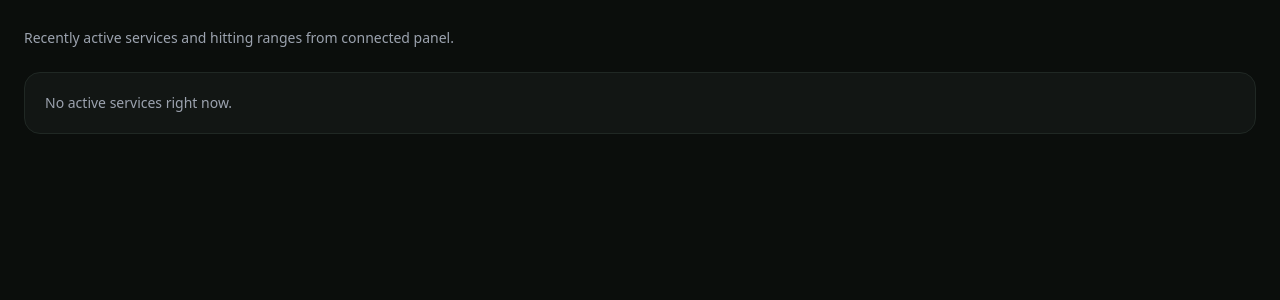
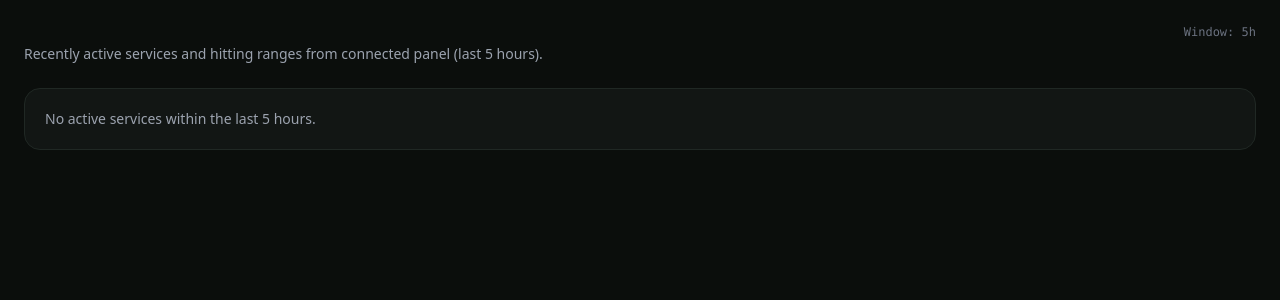
Before and after one commit to mrifathossen57-svg/Free-ai, a Flask app: template templates/access_list.html in a window 1280 px wide. Shown: the top 300 px of the page. Run offline with Flask 3, Linux system fonts and the light colour scheme; the template is opened without the code that fills it, so the values that code supplies are empty; some libraries are stand-ins or nearby versions.

Commit message:
Update access_list.html

```diff
--- a/templates/access_list.html
+++ b/templates/access_list.html
@@ -1,22 +1,51 @@
 {% extends "base.html" %}
 {% block title %}{{ section.label }}{% endblock %}
 {% block content %}
-<h1 class="text-2xl font-bold mb-1">{{ section.label }}</h1>
-<p class="text-sm text-gray-400 mb-6">Recently active services and hitting ranges from connected panel.</p>
+<div class="flex items-center justify-between mb-1">
+  <h1 class="text-2xl font-bold">{{ section.label }}</h1>
+  <span class="text-xs text-gray-500 font-mono">Window: 5h</span>
+</div>
+<p class="text-sm text-gray-400 mb-6">Recently active services and hitting ranges from connected panel (last 5 hours).</p>
 
 <div id="access-box" class="space-y-3">
-  <div class="card rounded-2xl p-5 text-sm text-gray-400">Loading active services & ranges...</div>
+  <div class="card rounded-2xl p-5 text-sm text-gray-400">Loading active services &amp; ranges...</div>
 </div>
 
 <script>
+const ACCESS_MAX_AGE_MS = 5 * 60 * 60 * 1000; // ৫ ঘণ্টার পুরনো ডেটা বাদ দেওয়া হবে
+
+function isFreshTimestamp(val) {
+  if (!val) return true;
+  const ts = typeof val === 'number'
+    ? (val < 1e12 ? val * 1000 : val)
+    : Date.parse(val);
+  if (Number.isNaN(ts)) return true;
+  return (Date.now() - ts) <= ACCESS_MAX_AGE_MS;
+}
+
+function formatTime(val) {
+  if (!val) return '';
+  const ts = typeof val === 'number'
+    ? (val < 1e12 ? val * 1000 : val)
+    : Date.parse(val);
+  if (Number.isNaN(ts)) return '';
+  return new Date(ts).toLocaleTimeString();
+}
+
 async function loadAccess() {
-  const res = await fetch('/api/bridge/liveaccess');
+  try {
+    const res = await fetch('/api/bridge/liveaccess', { cache: 'no-store' });
     const json = await res.json();
-  const services = (json.data && json.data.services) || [];
+    const rawServices = (json.data && json.data.services) || [];
     const box = document.getElementById('access-box');
 
+    const services = rawServices.filter(s => {
+      if (!isFreshTimestamp(s.last_at)) return false;
+      return Array.isArray(s.ranges) && s.ranges.length > 0;
+    });
+
     if (!services.length) {
-    box.innerHTML = '<div class="card rounded-2xl p-5 text-sm text-gray-400">No active services right now.</div>';
+      box.innerHTML = '<div class="card rounded-2xl p-5 text-sm text-gray-400">No active services within the last 5 hours.</div>';
       return;
     }
 
@@ -24,7 +53,7 @@ async function loadAccess() {
       <div class="card rounded-2xl p-4">
         <div class="flex items-center justify-between mb-2">
           <span class="font-bold text-emerald-400">${s.sid}</span>
-        <span class="text-xs text-gray-500">${s.last_at ? new Date(s.last_at).toLocaleTimeString() : ''}</span>
+          <span class="text-xs text-gray-500">${formatTime(s.last_at)}</span>
         </div>
         <div class="flex flex-wrap gap-2">
           ${(s.ranges || []).map(r => `
@@ -36,7 +65,12 @@ async function loadAccess() {
         </div>
       </div>
     `).join('');
+  } catch (e) {
+    console.error(e);
   }
+}
+
 loadAccess();
+setInterval(loadAccess, 5000);
 </script>
 {% endblock %}
```
Lines whose indentation alone changed are shown as unchanged.
